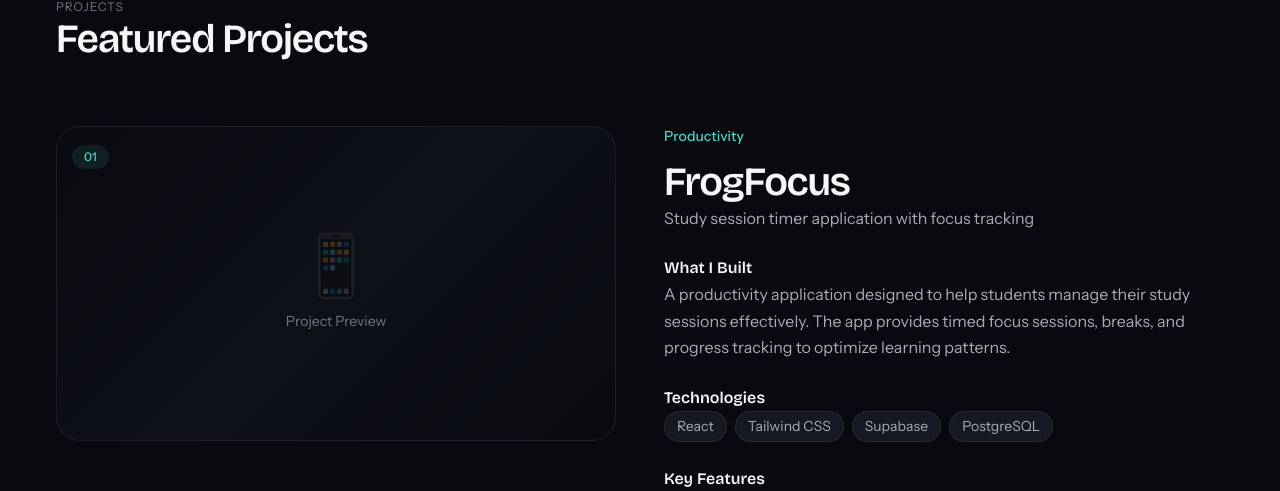
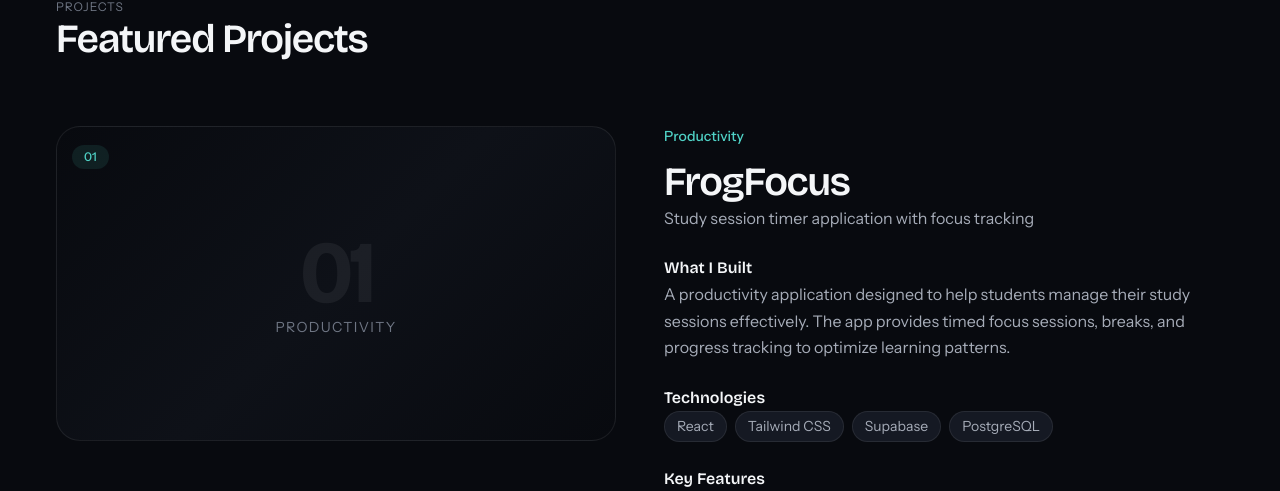
Before and after one commit to ShavishaThiloshini/MyPortfolio, a React (Vite) app in the folder shavisha-portfolio/: page / in a window 1280 px wide. Shown: the part 2454-2945 px from the top of the page. Built offline with nearby package versions, Linux system fonts and the light colour scheme.

Commit message:
Phase 11

```diff
--- a/shavisha-portfolio/index.html
+++ b/shavisha-portfolio/index.html
@@ -2,47 +2,50 @@
 <html lang="en">
   <head>
     <meta charset="UTF-8" />
+    <meta name="viewport" content="width=device-width, initial-scale=1.0" />
+
+    <!-- Favicon -->
     <link rel="icon" type="image/svg+xml" href="/favicon.svg" />
-    <meta name="viewport" content="width=device-width, initial-scale=1.0" />
     <meta name="theme-color" content="#080A0F" />
 
     <!-- SEO -->
+    <title>Shavisha Thiloshini | Software Engineering Student &amp; Frontend Developer</title>
     <meta
       name="description"
-      content="Shavisha Thiloshini — Software Engineering Student, Frontend Developer & UI/UX Designer. Explore her projects, skills, and experience."
+      content="Shavisha Thiloshini — Software Engineering Student, Frontend Developer &amp; UI/UX Designer based in Sri Lanka. Explore her projects, skills, and experience."
     />
     <meta
       name="keywords"
-      content="Shavisha Thiloshini, Software Engineering Student, Frontend Developer, UI/UX Designer, Web Developer, React, Portfolio"
+      content="Shavisha Thiloshini, Software Engineering Student, Frontend Developer, UI/UX Designer, Web Developer, React, Portfolio, Sri Lanka"
     />
     <meta name="author" content="Shavisha Thiloshini" />
+    <meta name="robots" content="index, follow" />
 
     <!-- Open Graph -->
     <meta property="og:type" content="website" />
-    <meta property="og:title" content="Shavisha Thiloshini — Portfolio" />
+    <meta property="og:title" content="Shavisha Thiloshini | Software Engineering Student &amp; Frontend Developer" />
     <meta
       property="og:description"
-      content="Software Engineering Student, Frontend Developer & UI/UX Designer. Explore projects, skills, and experience."
+      content="Software Engineering Student, Frontend Developer &amp; UI/UX Designer. Explore projects, skills, and experience."
     />
     <meta property="og:site_name" content="Shavisha Thiloshini" />
+    <meta property="og:locale" content="en_US" />
 
-    <!-- Twitter Card -->
+    <!-- Twitter / X Card -->
     <meta name="twitter:card" content="summary" />
-    <meta name="twitter:title" content="Shavisha Thiloshini — Portfolio" />
+    <meta name="twitter:title" content="Shavisha Thiloshini | Software Engineering Student &amp; Frontend Developer" />
     <meta
       name="twitter:description"
-      content="Software Engineering Student, Frontend Developer & UI/UX Designer."
+      content="Software Engineering Student, Frontend Developer &amp; UI/UX Designer."
     />
 
-    <!-- Fonts -->
+    <!-- Google Fonts — preconnect for performance, display=swap prevents FOIT -->
     <link rel="preconnect" href="https://fonts.googleapis.com" />
     <link rel="preconnect" href="https://fonts.gstatic.com" crossorigin />
     <link
       href="https://fonts.googleapis.com/css2?family=Bricolage+Grotesque:opsz,wght@12..96,200..800&family=Instrument+Sans:ital,wght@0,400..700;1,400..700&display=swap"
       rel="stylesheet"
     />
-
-    <title>Shavisha Thiloshini — Portfolio</title>
   </head>
   <body>
     <div id="root"></div>
--- a/shavisha-portfolio/src/components/navigation/Navigation.jsx
+++ b/shavisha-portfolio/src/components/navigation/Navigation.jsx
@@ -108,7 +108,12 @@
         </nav>
 
         <div className="flex items-center gap-3">
-          <a href="#resume" className="btn btn-primary px-4 py-2 text-meta hidden sm:inline-flex">
+          <a
+            href="/Shavisha_Thiloshini_CV.pdf"
+            download
+            className="btn btn-primary px-4 py-2 text-meta hidden sm:inline-flex"
+            aria-label="Download CV as PDF"
+          >
             Download CV
           </a>
 
@@ -147,9 +152,11 @@
             />
           ))}
           <a
-            href="#resume"
+            href="/Shavisha_Thiloshini_CV.pdf"
+            download
             onClick={closeMenu}
             className="text-title px-1 py-3 text-accent"
+            aria-label="Download CV as PDF"
           >
             Download CV
           </a>
--- a/shavisha-portfolio/src/sections/Projects.jsx
+++ b/shavisha-portfolio/src/sections/Projects.jsx
@@ -66,12 +66,14 @@
       <div className="grid gap-8 lg:grid-cols-2 lg:gap-12 items-start">
         {/* Project Visual */}
         <div className="relative group">
-          <div className="aspect-video surface-card overflow-hidden bg-gradient-subtle">
-            <div className="w-full h-full flex items-center justify-center text-muted-text">
-              <div className="text-center">
-                <div className="text-6xl mb-4 opacity-20">📱</div>
-                <p className="text-sm">Project Preview</p>
-              </div>
+          <div className="aspect-video surface-card overflow-hidden bg-gradient-subtle flex items-center justify-center">
+            <div className="text-center select-none">
+              <p className="font-heading text-display font-bold opacity-[0.06] leading-none">
+                {(index + 1).toString().padStart(2, '0')}
+              </p>
+              <p className="text-meta text-muted-text mt-2 tracking-widest uppercase">
+                {project.category}
+              </p>
             </div>
           </div>
           <div className="absolute top-4 left-4">
@@ -181,8 +183,15 @@
 function ProjectCard({ project }) {
   return (
     <div className="surface-card transition-base hover:translate-y-[-4px] hover:border-accent group">
-      <div className="aspect-video bg-gradient-subtle mb-4 overflow-hidden flex items-center justify-center text-muted-text">
-        <div className="text-4xl opacity-20">📱</div>
+      <div className="aspect-video bg-gradient-subtle mb-4 overflow-hidden flex items-center justify-center rounded-md">
+        <div className="text-center select-none">
+          <p className="font-heading font-bold opacity-[0.07] leading-none" style={{ fontSize: 'clamp(2rem, 8vw, 4rem)' }}>
+            {project.title.slice(0, 2).toUpperCase()}
+          </p>
+          <p className="text-meta text-muted-text mt-1 tracking-widest uppercase text-xs">
+            {project.category}
+          </p>
+        </div>
       </div>
       <div className="space-y-3">
         <div>
```
Also changed, not shown: shavisha-portfolio/public/robots.txt (added), 1 other file (tests, documents, lock files or other folders).
